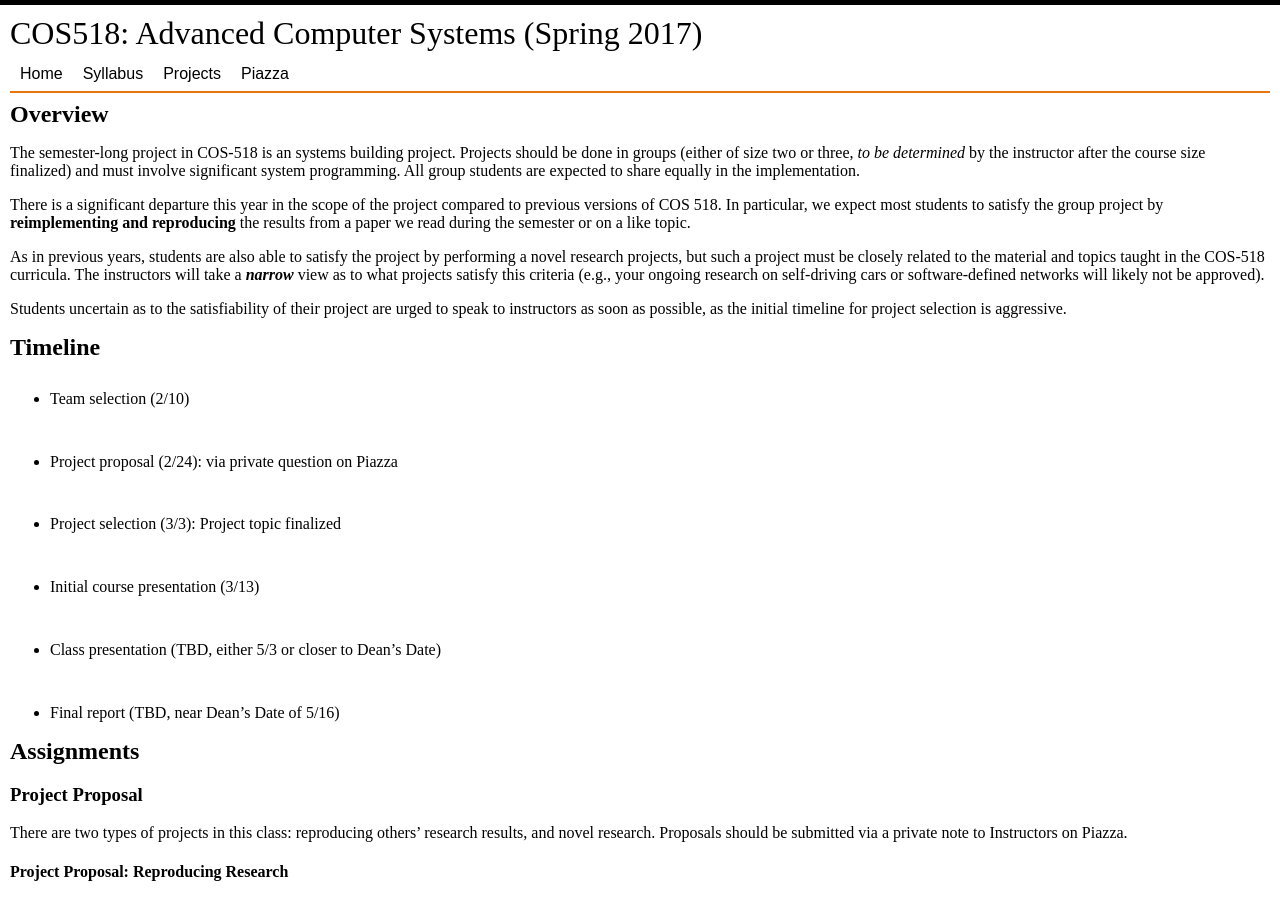
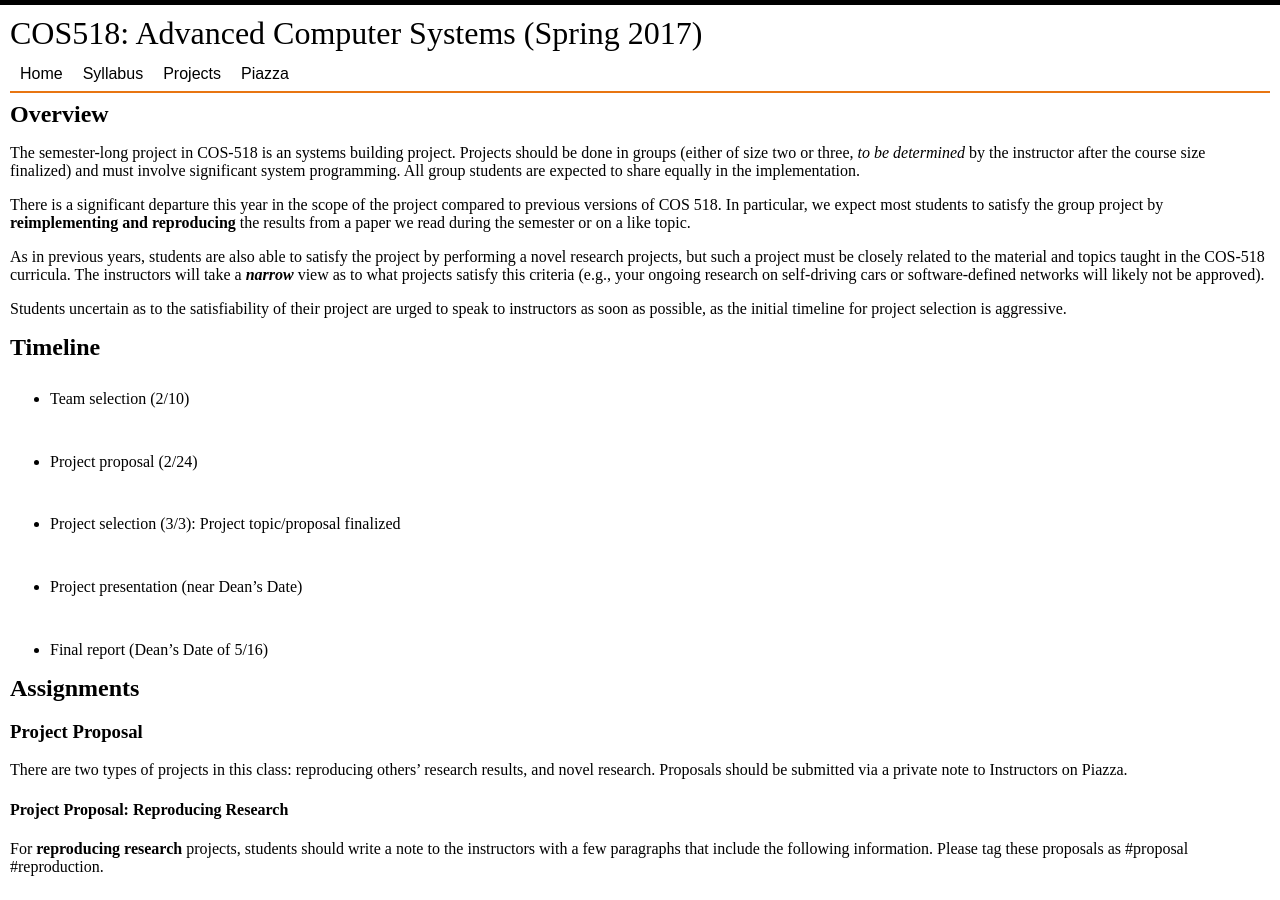
Before and after one commit to COS518/cos518.github.io, a Jekyll site: the page built from projects.md, in a window 1280 px wide and 900 px high. Built offline with Jekyll 4.4.1, drawn with Linux system fonts in a browser that asks for light colours; our own code applies the rules of GitHub Pages for plain Markdown files; some of the changed text lies outside the part shown.

Commit message:
Updated dates for project

```diff
--- a/projects.md
+++ b/projects.md
@@ -32,15 +32,13 @@ for project selection is aggressive.
 
 - Team selection (2/10)
 
-- Project proposal (2/24): via private question on Piazza
+- Project proposal (2/24)
 
-- Project selection (3/3):  Project topic finalized
+- Project selection (3/3):  Project topic/proposal finalized
 
-- Initial course presentation (3/13)
+- Project presentation (near Dean's Date)
 
-- Class presentation (TBD, either 5/3 or closer to Dean's Date)
-
-- Final report (TBD, near Dean's Date of 5/16)
+- Final report (Dean's Date of 5/16)
 
 ## Assignments
 
@@ -115,11 +113,7 @@ The project proposal from above will be finalized.  This may involve
 one or more back-and-forth between instructors and group (likely via
 Piazza).
 
-### Initial class presentation
-
-More information forthcoming.
-
-### Class presentation
+### Presentation
 
 More information forthcoming.
 
```
